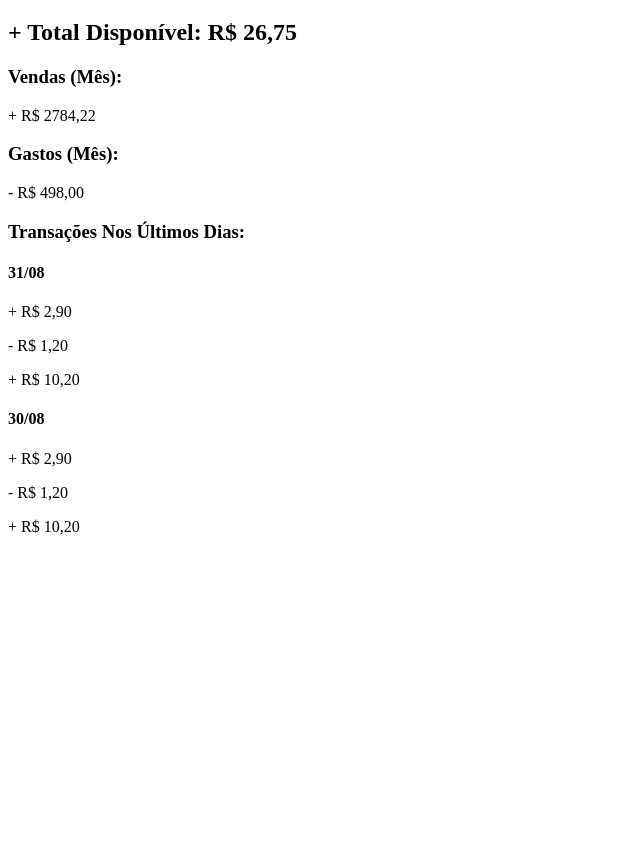
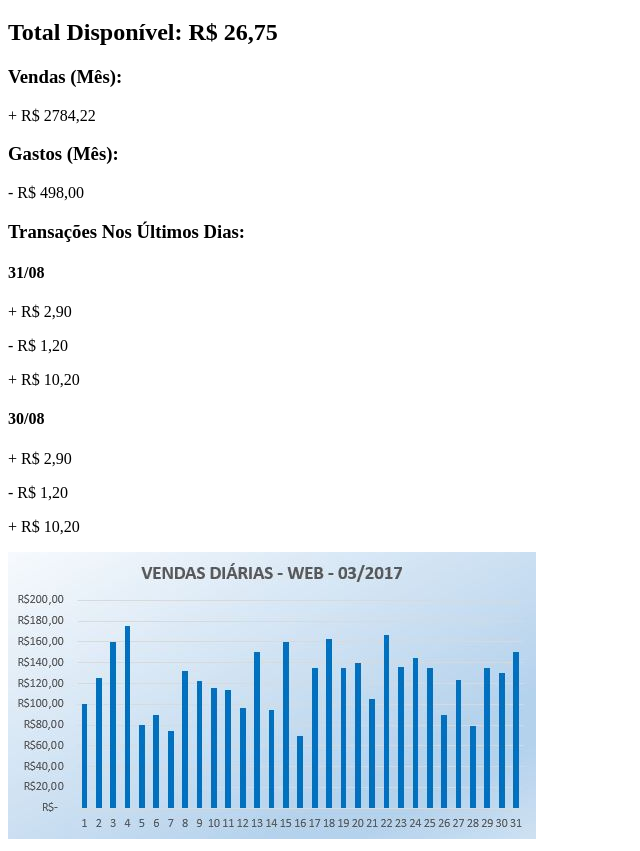
Before and after one commit to felipequeirox/Equipe9_TurmaB, a plain HTML site: page Histórico2.html in a window 1280 px wide. Shown: the part 90-941 px from the top of the page, without its empty margins (0-640 px from the left). Before the commit the page ends 800 px from the top, so only its background shows below. Drawn offline with Linux system fonts and the light colour scheme.

Commit message:
Atualizações4

```diff
--- a/Histórico2.html
+++ b/Histórico2.html
@@ -21,7 +21,7 @@
 
         <!-- Informação Sobre Saldo Disponível-->
 
-        <h2> + Total Disponível: R$ 26,75</h2>
+        <h2> Total Disponível: R$ 26,75</h2>
 
         <!-- Informação Sobre Vendas (Mês) -->
 
@@ -74,6 +74,10 @@
 
         </section>
 
+        <!-- Gráfico de Análise Lucro por Dia-->
+
+        <img src="IMG/Gráfico - VendasDia.JPG" alt="Evolução das Vendas em Função dos Dias">
+
     </main>
 </body>
 
```
Also changed, not shown: Pagar1.html (+1 -1 lines).
